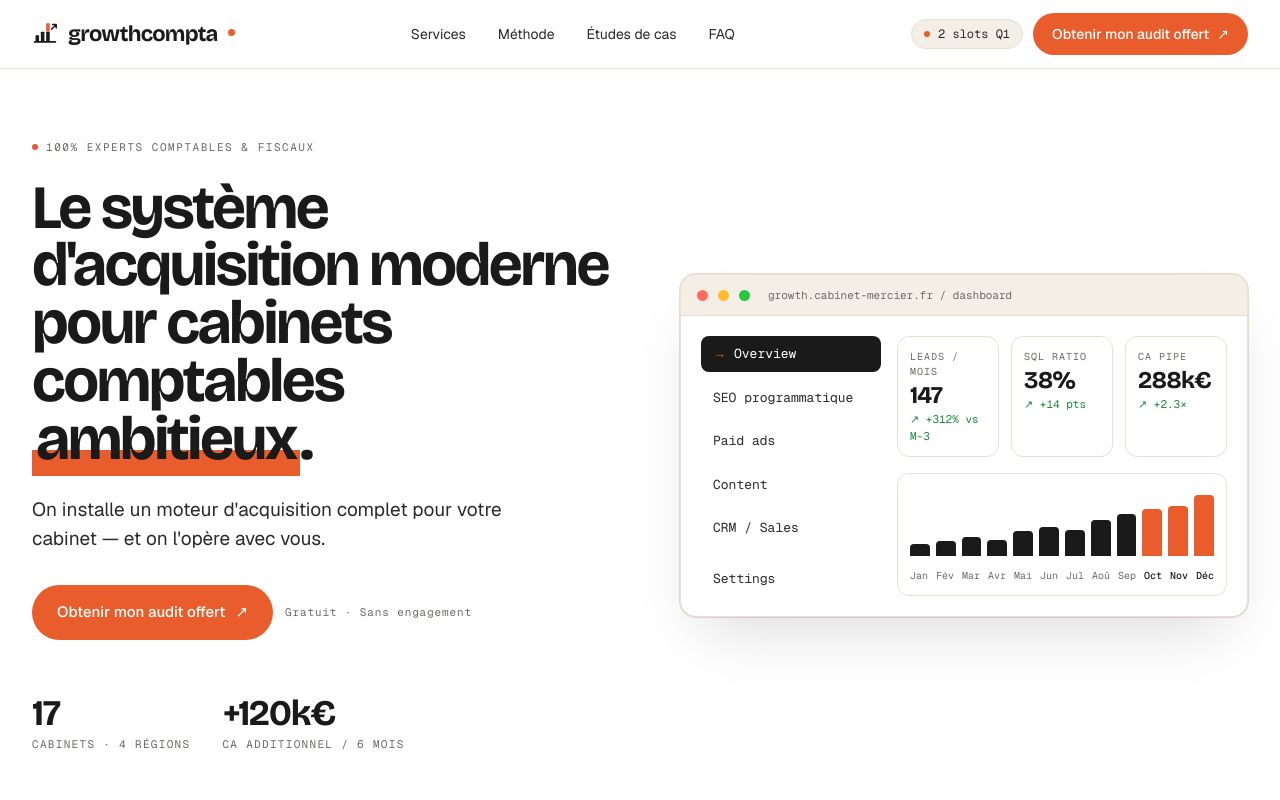
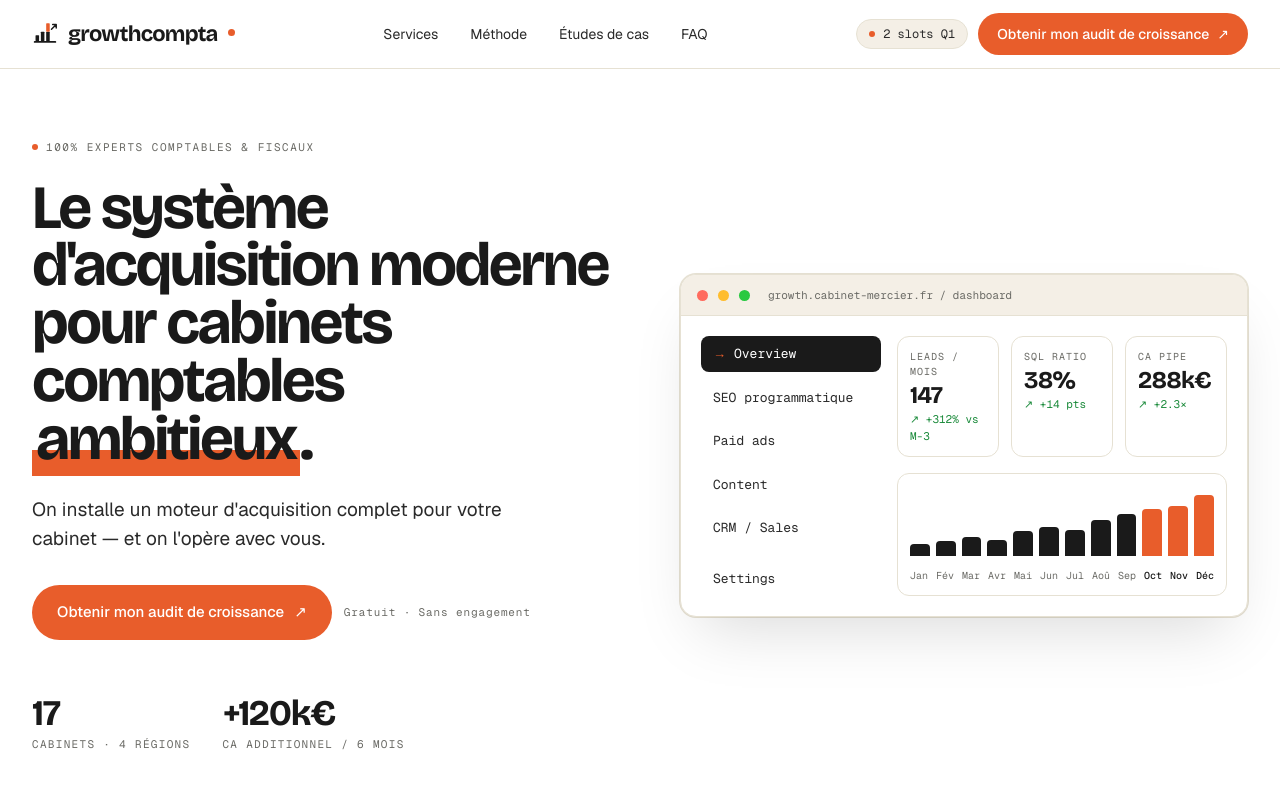
Before and after one commit to Floshii/growthcompta, a Next.js app: page / in a window 1280 px wide. Shown: the top 800 px of the page. Built offline with nearby package versions, Linux system fonts and the light colour scheme; no server answers.

Commit message:
fix: CTA label → Obtenir mon audit de croissance
Co-Authored-By: Claude Sonnet 4.6 <noreply@anthropic.com>

```diff
--- a/components/layout/Header.tsx
+++ b/components/layout/Header.tsx
@@ -53,7 +53,7 @@ export default function Header() {
             href="/outils/audit-acquisition"
             className="inline-flex items-center gap-2 bg-accent text-white font-sans font-medium text-sm px-[18px] py-2.5 rounded-full border border-transparent hover:bg-accent-deep hover:-translate-y-px transition-all duration-200 group"
           >
-            Obtenir mon audit offert
+            Obtenir mon audit de croissance
             <span className="inline-block transition-transform duration-200 group-hover:translate-x-0.5 group-hover:-translate-y-0.5">↗</span>
           </Link>
         </div>
--- a/components/layout/MobileMenu.tsx
+++ b/components/layout/MobileMenu.tsx
@@ -41,7 +41,7 @@ export default function MobileMenu({ links }: MobileMenuProps) {
             onClick={() => setOpen(false)}
             className="mt-8 inline-flex items-center justify-center gap-2 bg-accent text-white font-medium py-4 rounded-full hover:bg-accent-deep transition-colors"
           >
-            Obtenir mon audit offert ↗
+            Obtenir mon audit de croissance ↗
           </Link>
         </div>
       )}
--- a/components/sections/HeroSection.tsx
+++ b/components/sections/HeroSection.tsx
@@ -2,7 +2,7 @@ import Link from 'next/link'
 import DashboardMock from './DashboardMock'
 
 export const CTA_HREF = '/outils/audit-acquisition'
-export const CTA_LABEL = 'Obtenir mon audit offert'
+export const CTA_LABEL = 'Obtenir mon audit de croissance'
 
 export default function HeroSection() {
   return (
```
